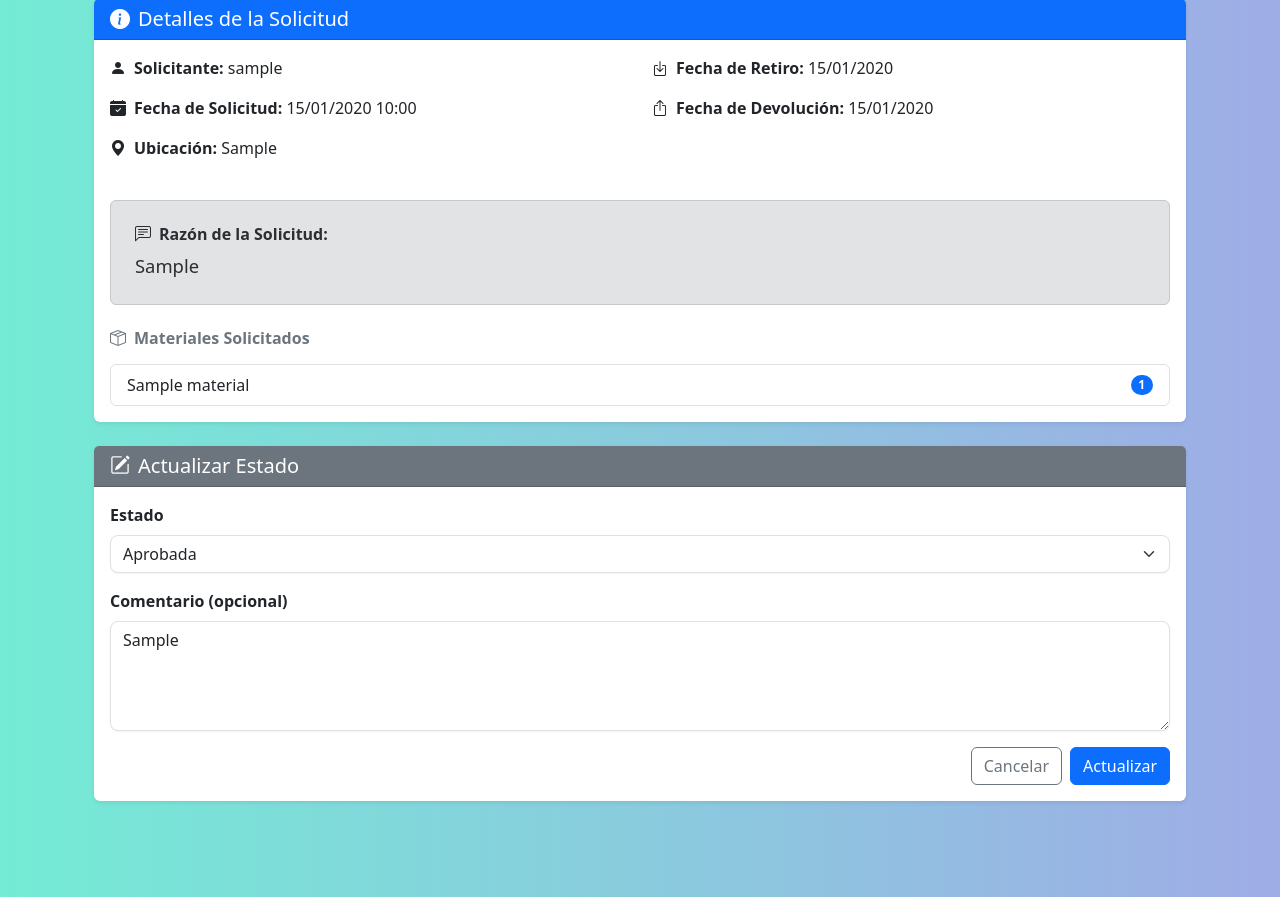
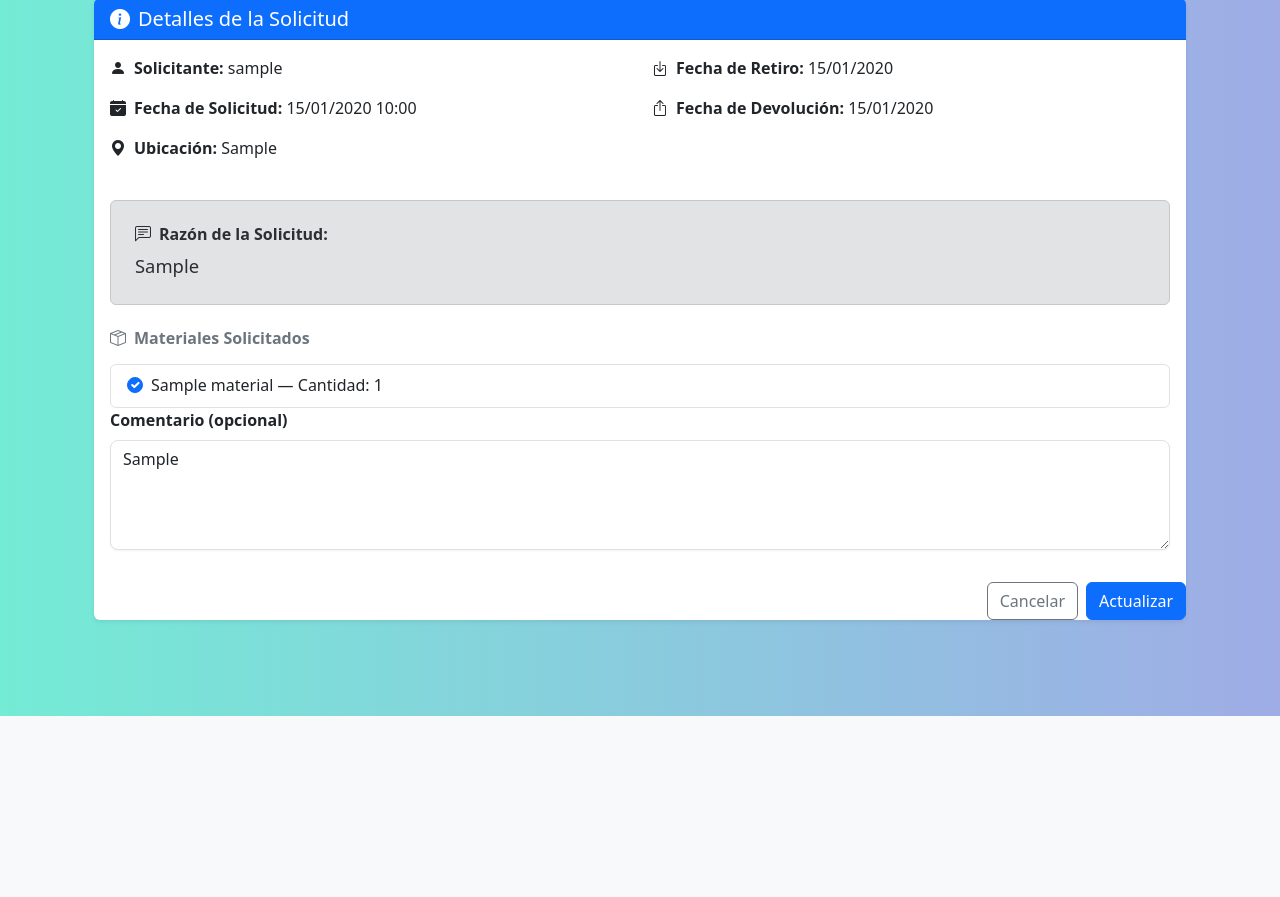
Before and after one commit to ConstanzaPavez/srvSIGEM, a Django app: page /solicitudes/1/gestionar/ in a window 1280 px wide. Shown: the part 259-1156 px from the top of the page. After the commit the page ends 975 px from the top, so only its background shows below. Run offline with Django 4.2, Linux system fonts and the light colour scheme; a user stored in the database is signed in; tables that the repository leaves empty hold one stand-in row (values such as "Sample post"); parts of the project's set-up code (start-up, migrations or seed data) failed here and were passed over; some libraries are stand-ins or nearby versions.

Commit message:
parcialmente aprobada

```diff
--- a/appSIGEM/models.py
+++ b/appSIGEM/models.py
@@ -155,6 +155,7 @@
     cantidad = models.PositiveIntegerField()
     observacion = models.TextField(blank=True, null=True)
     fecha_devolucion_real = models.DateField(blank=True, null=True)
+    aprobado = models.BooleanField(default=False)
 
     ESTADOS_INGRESO = [
         ('SIN', 'Sin daño'),
--- a/appSIGEM/templates/paginas/solicitudes/gestionar_solicitud.html
+++ b/appSIGEM/templates/paginas/solicitudes/gestionar_solicitud.html
@@ -40,39 +40,35 @@
         {{ solicitud.razon_solicitud|default:"No especificada" }}
       </div>
 
-      <!-- Materiales -->
+      <form method="post" novalidate>
+        {% csrf_token %}
+
+        <!-- FORMULARIO DE APROBACIÓN DE ÍTEMS -->
         <div>
           <h6 class="mb-3 text-secondary fw-bold"><i class="bi bi-box-seam me-2"></i>Materiales Solicitados</h6>
           <ul class="list-group">
             {% for item in solicitud.items.all %}
               <li class="list-group-item d-flex justify-content-between align-items-center">
-              {{ item.material.nom_material }}
-              <span class="badge bg-primary rounded-pill">{{ item.cantidad }}</span>
+                <div class="form-check">
+                  <input class="form-check-input" type="checkbox" name="aprobados" value="{{ item.id }}"
+                    id="item{{ item.id }}" {% if item.aprobado %}checked{% endif %}>
+                  <label class="form-check-label" for="item{{ item.id }}">
+                    {{ item.material.nom_material }} — Cantidad: {{ item.cantidad }}
+                  </label>
+                </div>
               </li>
             {% empty %}
               <li class="list-group-item text-muted fst-italic">No hay materiales asociados.</li>
             {% endfor %}
           </ul>
         </div>
-    </div>
+
+
+        <!-- Campo estado oculto -->
+        <div style="display: none;">
+          {{ form.estado }}
         </div>
 
-  <!-- Card: Actualizar Estado -->
-  <div class="card shadow-sm border-0">
-    <div class="card-header bg-secondary text-white">
-      <h5 class="mb-0"><i class="bi bi-pencil-square me-2"></i>Actualizar Estado</h5>
-    </div>
-    <div class="card-body">
-      <form method="post" novalidate>
-        {% csrf_token %}
-
-        <div class="mb-3">
-          <label for="{{ form.estado.id_for_label }}" class="form-label fw-semibold">Estado</label>
-          {{ form.estado|add_class:"form-select" }}
-          {% if form.estado.errors %}
-            <div class="text-danger small mt-1">{{ form.estado.errors }}</div>
-          {% endif %}
-        </div>
 
           <div class="mb-3">
             <label for="{{ form.comentario_respuesta.id_for_label }}" class="form-label fw-semibold">Comentario (opcional)</label>
@@ -81,13 +77,12 @@
               <div class="text-danger small mt-1">{{ form.comentario_respuesta.errors }}</div>
             {% endif %}
           </div>
+        </div>
 
+        <!-- Botones -->
         <div class="d-flex justify-content-end gap-2">
           <a href="{% url 'control_solicitudes' %}" class="btn btn-outline-secondary">Cancelar</a>
           <button type="submit" class="btn btn-primary">Actualizar</button>
         </div>
       </form>
-    </div>
-  </div>
-</div>
 {% endblock %}
--- a/appSIGEM/views.py
+++ b/appSIGEM/views.py
@@ -719,22 +719,37 @@
 
     if request.method == 'POST':
         form = GestionarSolicitudForm(request.POST, instance=solicitud)
+        items_aprobados = request.POST.getlist('aprobados')  # <- IDs de ítems aprobados
+
         if form.is_valid():
-            # Guardar cambios en la solicitud temporalmente
             solicitud_actualizada = form.save(commit=False)
 
-            # Validar stock solo si la solicitud se aprueba
-            if solicitud_actualizada.estado == 'APR':
-                # Recorremos cada item y comprobamos stock
-                for item in solicitud_actualizada.items.all():
+            total_items = solicitud.items.count()
+            aprobados = 0
+
+            for item in solicitud.items.all():
+                if str(item.id) in items_aprobados:
+                    item.aprobado = True
+                    aprobados += 1
+
                     categoria = item.material.categoria
                     if categoria.stock < item.cantidad:
                         messages.error(request, f"No hay stock suficiente para {item.material.nom_material}. Stock disponible: {categoria.stock}, requerido: {item.cantidad}")
                         return redirect('gestionar_solicitud', solicitud_id=solicitud.id)
+                else:
+                    item.aprobado = False
 
-            # Guardar la solicitud después de modificar el stock
+                item.save()
+
+            # Lógica de estado según cantidad aprobada
+            if aprobados == total_items:
+                solicitud_actualizada.estado = 'APR'
+            elif aprobados == 0:
+                solicitud_actualizada.estado = 'RECH'
+            else:
+                solicitud_actualizada.estado = 'PAR'
+
             solicitud_actualizada.save()
-
             messages.success(request, 'La solicitud fue actualizada correctamente.')
             return redirect('control_solicitudes')
 
@@ -744,7 +759,9 @@
     return render(request, 'paginas/solicitudes/gestionar_solicitud.html', {
         'form': form,
         'solicitud': solicitud,
+        'items': solicitud.items.all(),
     })
+
 
 
 def detalle_solicitud(request, numero_solicitud):
```
Also changed, not shown: appSIGEM/templates/paginas/solicitudes/crear_solicitud.html (+1 -10 lines). Lines whose indentation alone changed are shown as unchanged.
